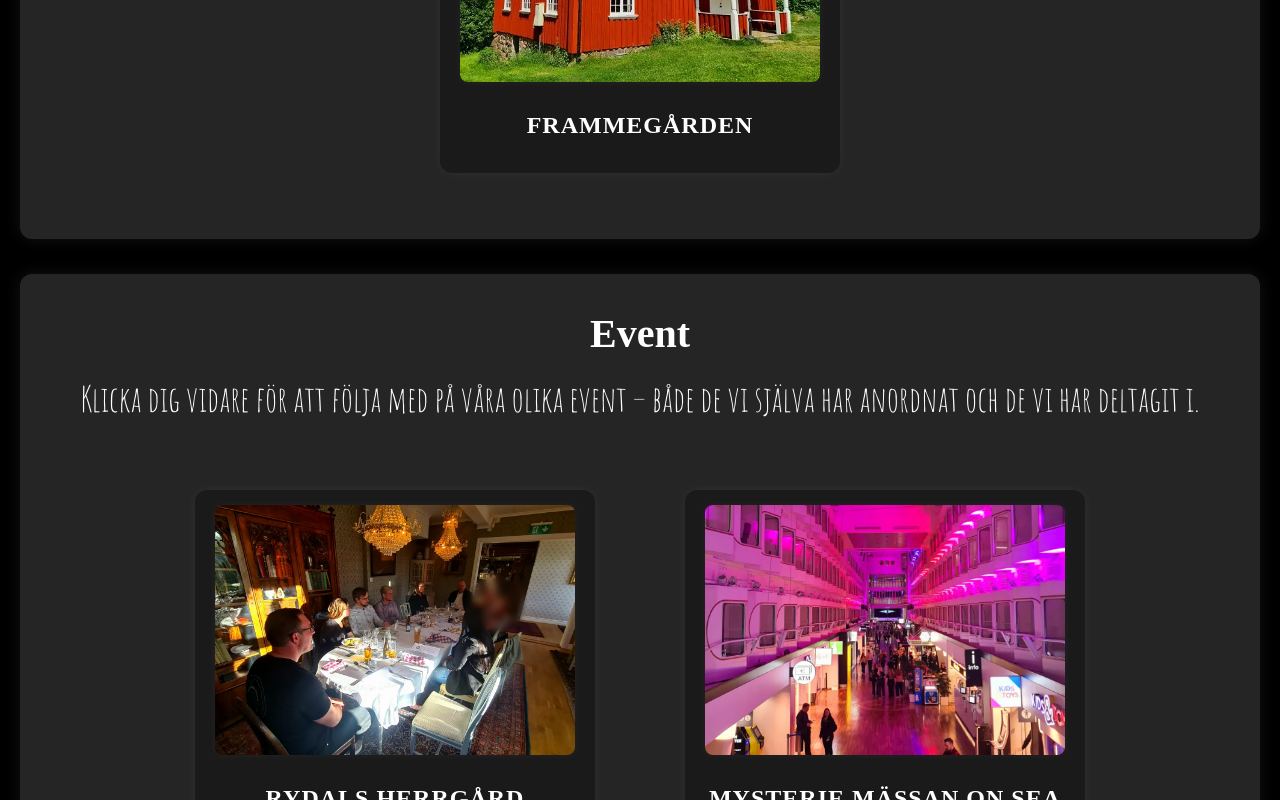
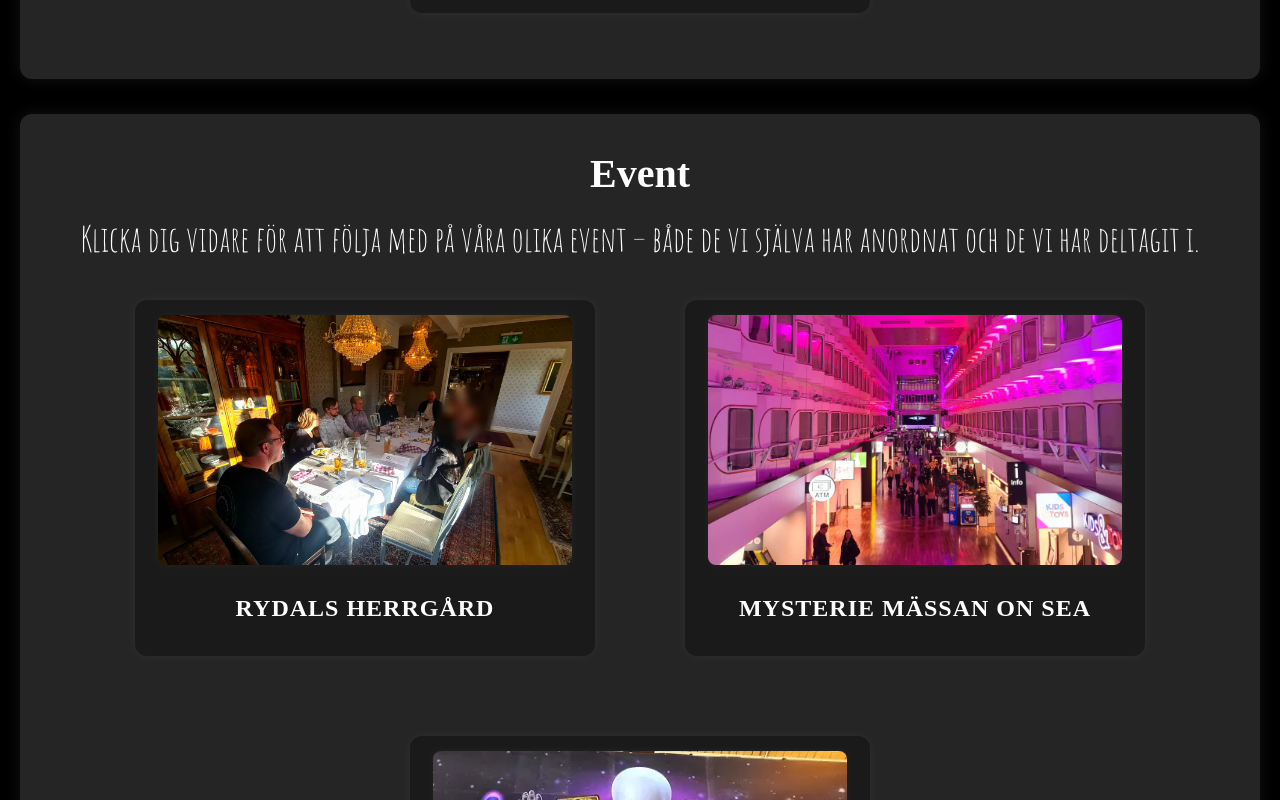
Before and after one commit to angien90/historiska_roster_2.0, a Vue app: page / in a window 1280 px wide. Shown: the part 4483-5283 px from the top of the page. Built offline with nearby package versions, Linux system fonts and the light colour scheme; a web font is replaced by a local one.

Commit message:
Nytt försök med att lösa bredden på korten

```diff
--- a/src/assets/main.css
+++ b/src/assets/main.css
@@ -103,7 +103,6 @@ p {
   text-align: center;
   width: 100%;
   height: auto;
-  max-width: 400px;
   flex: 1 1 100%;
   margin-bottom: 20px;
 
@@ -158,6 +157,7 @@ p {
     width: 460px;
     flex: 0 0 460px;
     margin: 50px 30px;
+    margin-top: 0px;
   }
 
   .card-img-style {
@@ -166,6 +166,7 @@ p {
 
   .grid-style {
     gap: 30px;
+    margin-top: 40px;
   }
 
   h1 {
```
